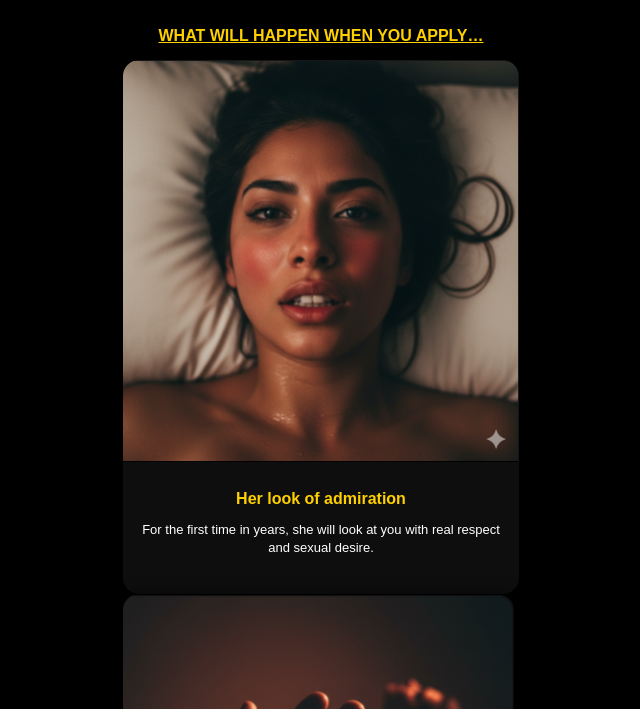
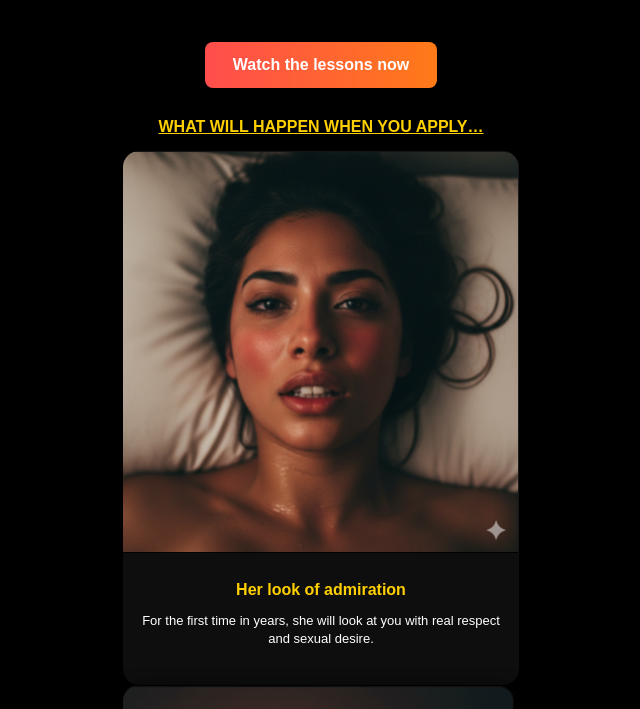
Before and after one commit to igoralejandro123/quiz-site, a website: page public/vendas.html in a window 1280 px wide. Shown: the part 391-1100 px from the top of the page, without its empty margins (319-959 px from the left). Drawn offline with Linux system fonts and the light colour scheme.

Commit message:
Update vendas.html

```diff
--- a/public/vendas.html
+++ b/public/vendas.html
@@ -53,6 +53,11 @@
     <p class="hero-bottom-text">
       Enough of mediocre sex! Learn how to truly give intense and pleasurable orgasms to your woman.
     </p>
+
+    <a href="#plans" class="cta-watch">
+      Watch the lessons now
+    </a>
+
 
   </section>
 
```
